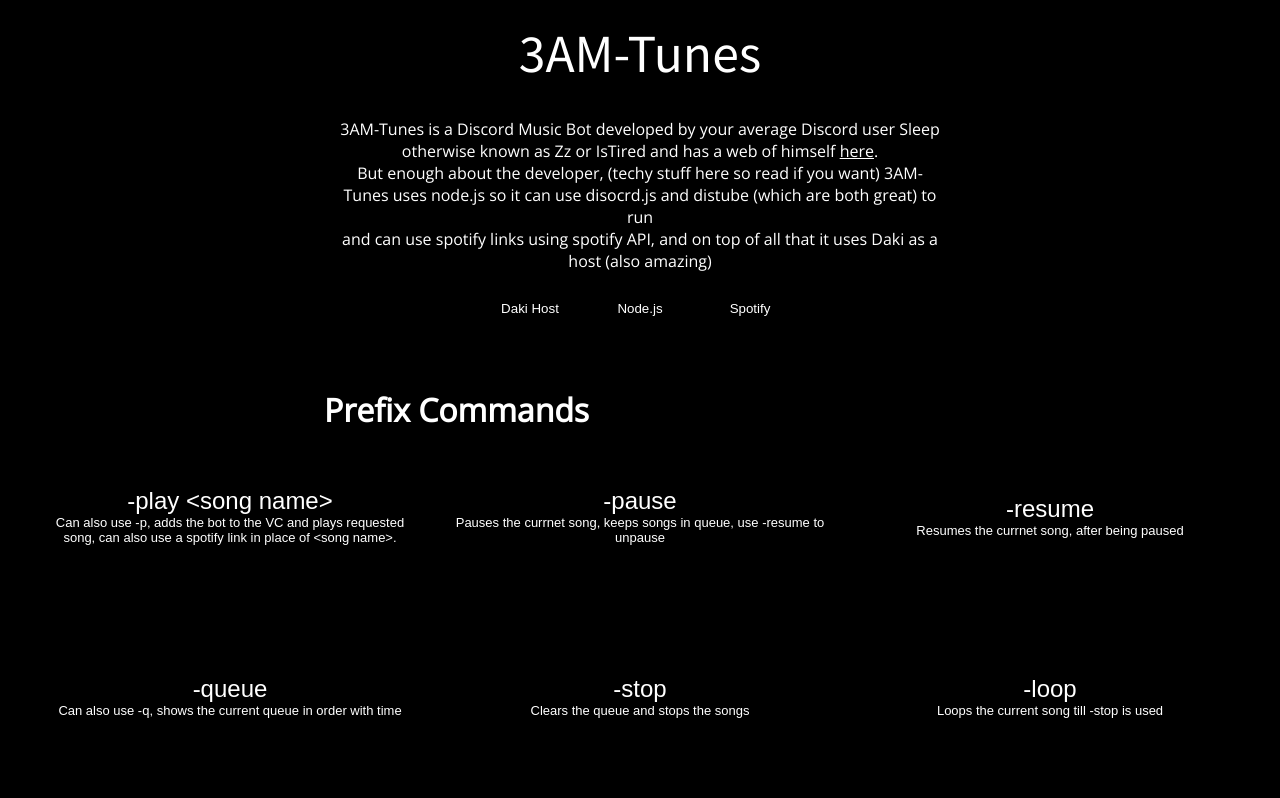
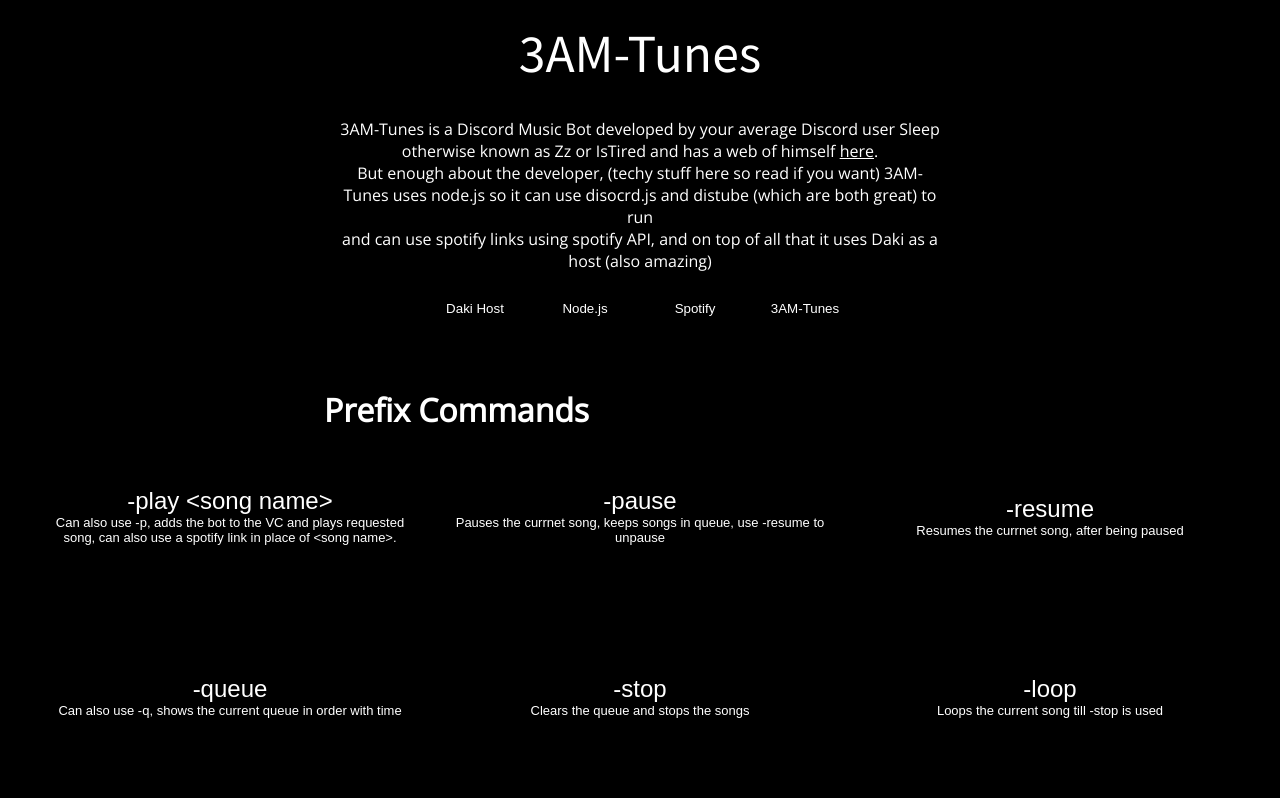
Before and after one commit to IsTired/3AM-Tunes-Web, a plain HTML site: page index.html in a window 1280 px wide. Shown: the top 798 px of the page. Drawn offline with nearby package versions, Linux system fonts and the light colour scheme.

Commit message:
Update index.html

```diff
--- a/index.html
+++ b/index.html
@@ -87,6 +87,13 @@
     <button onclick="location.href='https://developer.spotify.com/dashboard/login'" class="ihover" id="id05">
         Spotify
     </button>
+
+    <div id="brk"></div>
+
+    <button onclick="location.href='https://discord.com/api/oauth2/authorize?client_id=1009914901768196156&permissions=8&scope=applications.commands%20bot'" class="ihover" id="id05">
+        3AM-Tunes
+    </button>
+
     </div>
 
 
```
